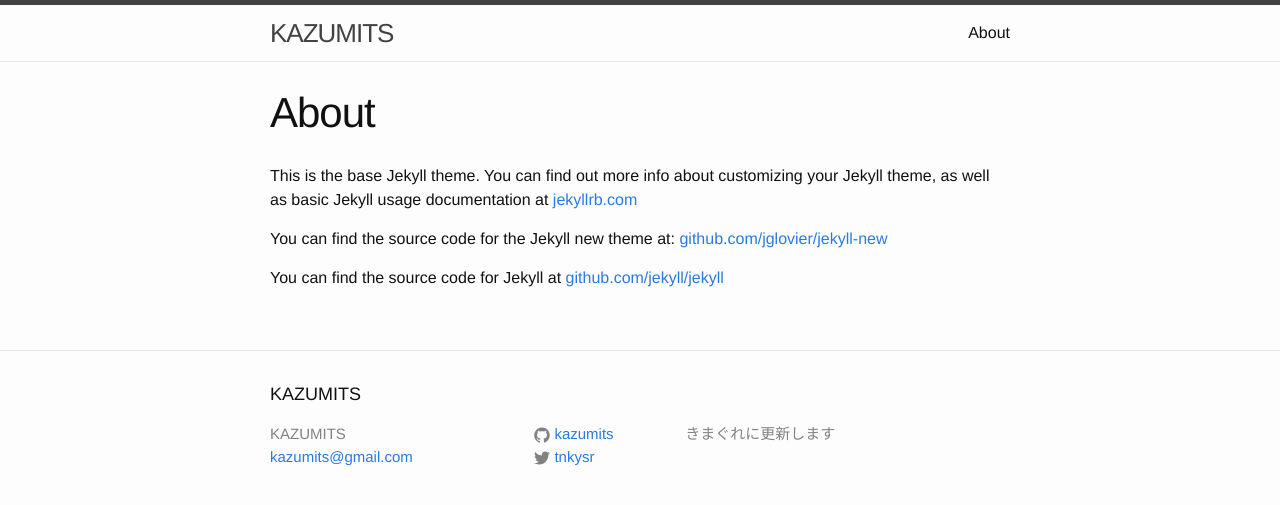
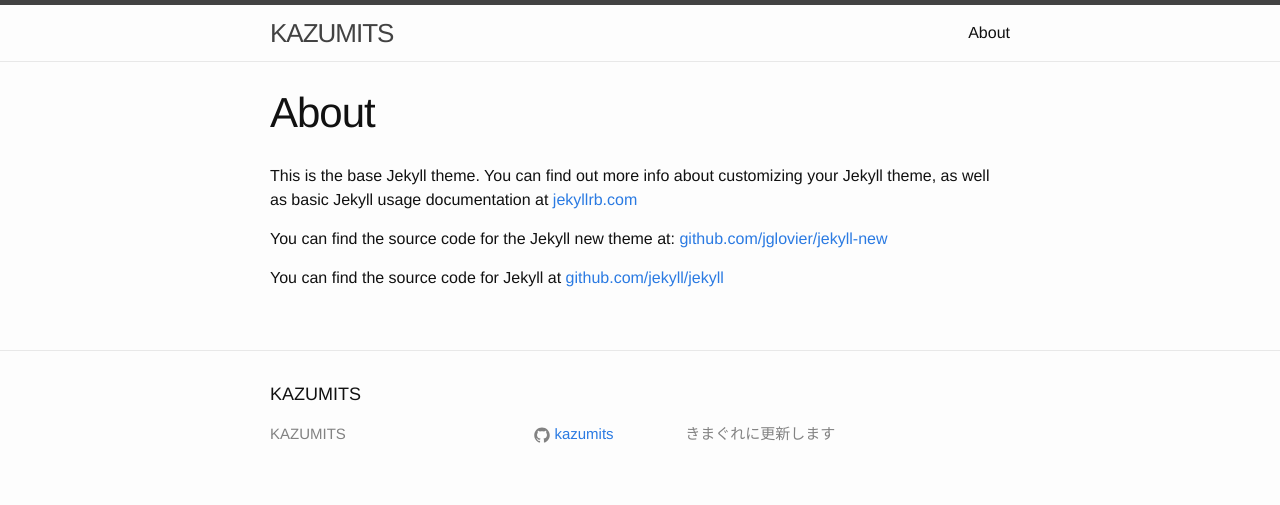
Before and after one commit to kazumits/kazumits.github.io, a Jekyll site: the page built from about.md, in a window 1280 px wide. Shown: the top 505 px of the page. Built offline with Jekyll 4.4.1, drawn with Linux system fonts in a browser that asks for light colours; some of the changed lines change nothing that is shown.

Commit message:
fixed contacts

```diff
--- a/_config.yml
+++ b/_config.yml
@@ -1,11 +1,11 @@
 # Site settings
 title: KAZUMITS
-email: kazumits@gmail.com
+# email: kazumits@gmail.com
 description: > # this means to ignore newlines until "baseurl:"
     きまぐれに更新します
 baseurl: "" # the subpath of your site, e.g. /blog/
 url: "http://kazumits.github.io" # the base hostname & protocol for your site
-twitter_username: tnkysr
+# twitter_username: tnkysr
 github_username: kazumits
 
 # Build settings
```
